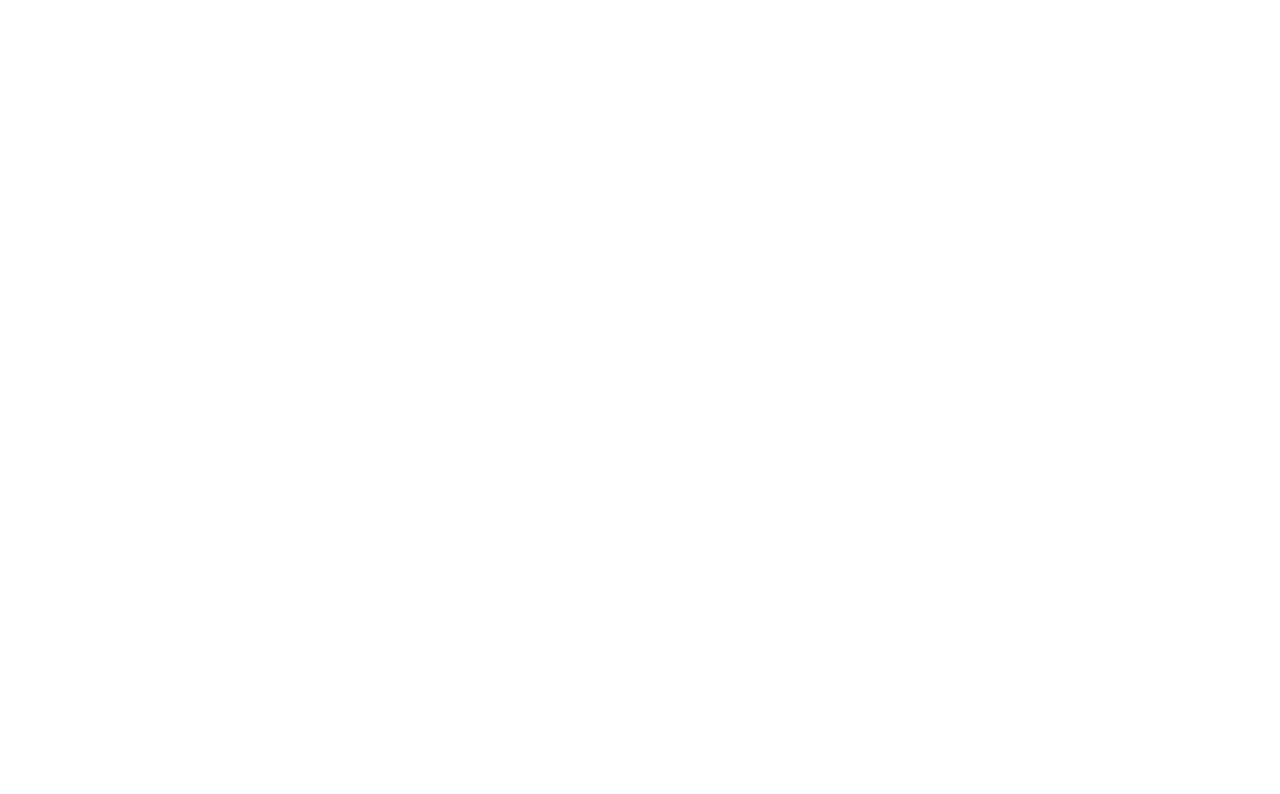
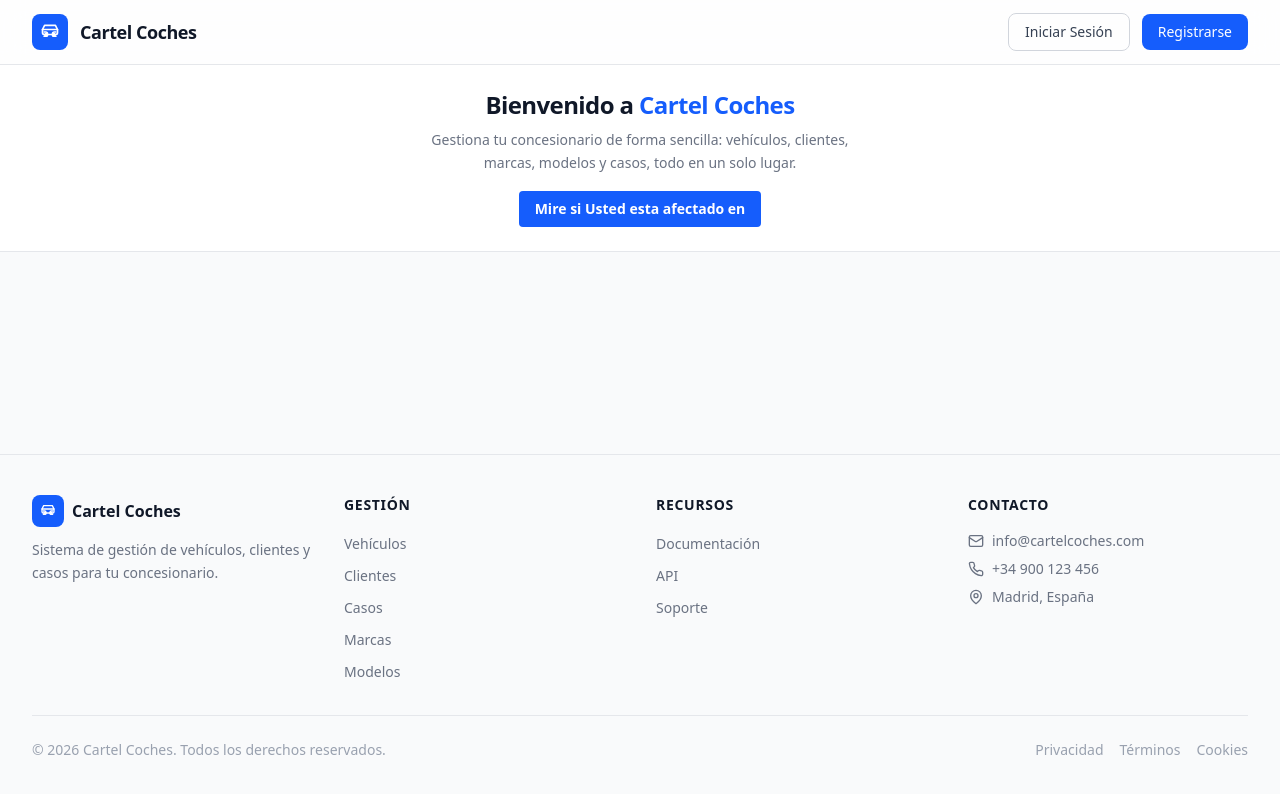
Before and after one commit to idrojone/Gestion-Cartel-Coches, a Vue app: page / in a window 1280 px wide. Shown: the top 794 px of the page. Built offline with nearby package versions, Linux system fonts and the light colour scheme; the HTML template or start-up script is replaced by a standard one.

Commit message:
Añadimos templates del layout y componente de bienvenida

```diff
--- a/package.json
+++ b/package.json
@@ -12,6 +12,7 @@
     "vue": "^3.5.25"
   },
   "devDependencies": {
+    "@tailwindcss/vite": "^4.1.18",
     "@types/node": "^24.10.1",
     "@vitejs/plugin-vue": "^6.0.2",
     "@vue/tsconfig": "^0.8.1",
--- a/src/App.vue
+++ b/src/App.vue
@@ -1,7 +1,16 @@
 <script setup lang="ts">
-
+import { AppHeader, AppFooter } from '@/components/layout'
+import Welcome from '@/components/Welcome.vue'
 </script>
 
 <template>
+  <div class="flex min-h-screen flex-col bg-gray-50">
+    <AppHeader />
 
+    <main class="flex-1">
+      <Welcome />
+    </main>
+
+    <AppFooter />
+  </div>
 </template>
--- /dev/null
+++ b/src/components/Welcome.vue
@@ -0,0 +1,19 @@
+<script setup lang="ts">
+
+</script>
+
+<template>
+  <section class="border-b border-gray-200 bg-white px-4 py-6 text-center sm:px-6 lg:px-8">
+    <h1 class="text-2xl font-bold tracking-tight text-gray-900">
+      Bienvenido a <span class="text-blue-600">Cartel Coches</span>
+    </h1>
+    <p class="mx-auto mt-2 max-w-md text-sm leading-relaxed text-gray-500">
+      Gestiona tu concesionario de forma sencilla: vehículos, clientes, marcas, modelos y casos, todo en un solo lugar.
+    </p>
+
+    <button type="button" class="mt-4 rounded bg-blue-600 px-4 py-2 text-sm font-semibold text-white hover:bg-blue-700">
+      Mire si Usted esta afectado en
+    </button>
+
+  </section>
+</template>
--- /dev/null
+++ b/src/components/layout/AppFooter.vue
@@ -0,0 +1,110 @@
+<script setup lang="ts">
+// AppFooter - Template sin funcionalidad
+</script>
+
+<template>
+  <footer class="mt-auto border-t border-gray-200 bg-gray-50">
+    <div class="mx-auto max-w-7xl px-4 py-10 sm:px-6 lg:px-8">
+      <div class="grid grid-cols-1 gap-8 sm:grid-cols-2 lg:grid-cols-4">
+
+        <!-- Columna 1: Marca -->
+        <div>
+          <div class="flex items-center gap-2">
+            <div class="flex h-8 w-8 items-center justify-center rounded-lg bg-blue-600 text-white">
+              <svg xmlns="http://www.w3.org/2000/svg" class="h-4 w-4" viewBox="0 0 24 24" fill="none" stroke="currentColor" stroke-width="2" stroke-linecap="round" stroke-linejoin="round">
+                <path d="M5 17h2a2 2 0 0 0 2-2v-1a2 2 0 0 0-2-2H5m14 0h-2a2 2 0 0 0-2 2v1a2 2 0 0 0 2 2h2" />
+                <path d="M3 9l2.5-5h13L21 9" />
+                <path d="M3 9h18v4a2 2 0 0 1-2 2H5a2 2 0 0 1-2-2V9z" />
+                <circle cx="7.5" cy="15.5" r="1.5" />
+                <circle cx="16.5" cy="15.5" r="1.5" />
+              </svg>
+            </div>
+            <span class="text-base font-bold text-gray-900">Cartel Coches</span>
+          </div>
+          <p class="mt-3 text-sm leading-relaxed text-gray-500">
+            Sistema de gestión de vehículos, clientes y casos para tu concesionario.
+          </p>
+        </div>
+
+        <!-- Columna 2: Gestión -->
+        <div>
+          <h3 class="text-sm font-semibold uppercase tracking-wider text-gray-900">Gestión</h3>
+          <ul class="mt-4 space-y-2">
+            <li>
+              <a href="#" class="text-sm text-gray-500 transition-colors hover:text-blue-600">Vehículos</a>
+            </li>
+            <li>
+              <a href="#" class="text-sm text-gray-500 transition-colors hover:text-blue-600">Clientes</a>
+            </li>
+            <li>
+              <a href="#" class="text-sm text-gray-500 transition-colors hover:text-blue-600">Casos</a>
+            </li>
+            <li>
+              <a href="#" class="text-sm text-gray-500 transition-colors hover:text-blue-600">Marcas</a>
+            </li>
+            <li>
+              <a href="#" class="text-sm text-gray-500 transition-colors hover:text-blue-600">Modelos</a>
+            </li>
+          </ul>
+        </div>
+
+        <!-- Columna 3: Recursos -->
+        <div>
+          <h3 class="text-sm font-semibold uppercase tracking-wider text-gray-900">Recursos</h3>
+          <ul class="mt-4 space-y-2">
+            <li>
+              <a href="#" class="text-sm text-gray-500 transition-colors hover:text-blue-600">Documentación</a>
+            </li>
+            <li>
+              <a href="#" class="text-sm text-gray-500 transition-colors hover:text-blue-600">API</a>
+            </li>
+            <li>
+              <a href="#" class="text-sm text-gray-500 transition-colors hover:text-blue-600">Soporte</a>
+            </li>
+          </ul>
+        </div>
+
+        <!-- Columna 4: Contacto -->
+        <div>
+          <h3 class="text-sm font-semibold uppercase tracking-wider text-gray-900">Contacto</h3>
+          <ul class="mt-4 space-y-2">
+            <li class="flex items-center gap-2 text-sm text-gray-500">
+              <svg xmlns="http://www.w3.org/2000/svg" class="h-4 w-4 shrink-0" viewBox="0 0 24 24" fill="none" stroke="currentColor" stroke-width="2" stroke-linecap="round" stroke-linejoin="round">
+                <rect width="20" height="16" x="2" y="4" rx="2" />
+                <path d="m22 7-8.97 5.7a1.94 1.94 0 0 1-2.06 0L2 7" />
+              </svg>
+              info@cartelcoches.com
+            </li>
+            <li class="flex items-center gap-2 text-sm text-gray-500">
+              <svg xmlns="http://www.w3.org/2000/svg" class="h-4 w-4 shrink-0" viewBox="0 0 24 24" fill="none" stroke="currentColor" stroke-width="2" stroke-linecap="round" stroke-linejoin="round">
+                <path d="M22 16.92v3a2 2 0 0 1-2.18 2 19.79 19.79 0 0 1-8.63-3.07 19.5 19.5 0 0 1-6-6 19.79 19.79 0 0 1-3.07-8.67A2 2 0 0 1 4.11 2h3a2 2 0 0 1 2 1.72c.127.96.361 1.903.7 2.81a2 2 0 0 1-.45 2.11L8.09 9.91a16 16 0 0 0 6 6l1.27-1.27a2 2 0 0 1 2.11-.45c.907.339 1.85.573 2.81.7A2 2 0 0 1 22 16.92z" />
+              </svg>
+              +34 900 123 456
+            </li>
+            <li class="flex items-center gap-2 text-sm text-gray-500">
+              <svg xmlns="http://www.w3.org/2000/svg" class="h-4 w-4 shrink-0" viewBox="0 0 24 24" fill="none" stroke="currentColor" stroke-width="2" stroke-linecap="round" stroke-linejoin="round">
+                <path d="M20 10c0 6-8 12-8 12s-8-6-8-12a8 8 0 0 1 16 0Z" />
+                <circle cx="12" cy="10" r="3" />
+              </svg>
+              Madrid, España
+            </li>
+          </ul>
+        </div>
+      </div>
+
+      <!-- Separador y copyright -->
+      <div class="mt-8 border-t border-gray-200 pt-6">
+        <div class="flex flex-col items-center justify-between gap-4 sm:flex-row">
+          <p class="text-sm text-gray-400">
+            &copy; 2026 Cartel Coches. Todos los derechos reservados.
+          </p>
+          <div class="flex gap-4">
+            <a href="#" class="text-sm text-gray-400 transition-colors hover:text-blue-600">Privacidad</a>
+            <a href="#" class="text-sm text-gray-400 transition-colors hover:text-blue-600">Términos</a>
+            <a href="#" class="text-sm text-gray-400 transition-colors hover:text-blue-600">Cookies</a>
+          </div>
+        </div>
+      </div>
+    </div>
+  </footer>
+</template>
--- /dev/null
+++ b/src/components/layout/AppHeader.vue
@@ -0,0 +1,35 @@
+<script setup lang="ts">
+</script>
+
+<template>
+  <header class="sticky top-0 z-50 w-full border-b border-gray-200 bg-white/80 backdrop-blur-md">
+    <div class="mx-auto flex h-16 max-w-7xl items-center justify-between px-4 sm:px-6 lg:px-8">
+
+      <!-- Logo / Brand -->
+      <div class="flex items-center gap-3">
+        <div class="flex h-9 w-9 items-center justify-center rounded-lg bg-blue-600 text-white">
+          <svg xmlns="http://www.w3.org/2000/svg" class="h-5 w-5" viewBox="0 0 24 24" fill="none" stroke="currentColor" stroke-width="2" stroke-linecap="round" stroke-linejoin="round">
+            <path d="M5 17h2a2 2 0 0 0 2-2v-1a2 2 0 0 0-2-2H5m14 0h-2a2 2 0 0 0-2 2v1a2 2 0 0 0 2 2h2" />
+            <path d="M3 9l2.5-5h13L21 9" />
+            <path d="M3 9h18v4a2 2 0 0 1-2 2H5a2 2 0 0 1-2-2V9z" />
+            <circle cx="7.5" cy="15.5" r="1.5" />
+            <circle cx="16.5" cy="15.5" r="1.5" />
+          </svg>
+        </div>
+        <span class="text-lg font-bold tracking-tight text-gray-900">
+          Cartel Coches
+        </span>
+      </div>
+
+      <!-- Autenticación -->
+      <div class="flex items-center gap-3">
+        <button class="rounded-lg border border-gray-300 px-4 py-2 text-sm font-medium text-gray-700 transition-colors hover:bg-gray-100">
+          Iniciar Sesión
+        </button>
+        <button class="rounded-lg bg-blue-600 px-4 py-2 text-sm font-medium text-white transition-colors hover:bg-blue-700">
+          Registrarse
+        </button>
+      </div>
+    </div>
+  </header>
+</template>
--- /dev/null
+++ b/src/components/layout/index.ts
@@ -0,0 +1,2 @@
+export { default as AppHeader } from './AppHeader.vue'
+export { default as AppFooter } from './AppFooter.vue'
--- a/vite.config.ts
+++ b/vite.config.ts
@@ -1,12 +1,12 @@
 import { defineConfig } from 'vite'
 import vue from '@vitejs/plugin-vue'
 import { fileURLToPath, URL } from 'node:url'
-import tailwdindcss from '@tailwindcss/vite'
+import tailwindcss from '@tailwindcss/vite'
 
 export default defineConfig({
   plugins: [
     vue(),
-    tailwdindcss(),
+    tailwindcss(),
 
   ],
   resolve: {
```
